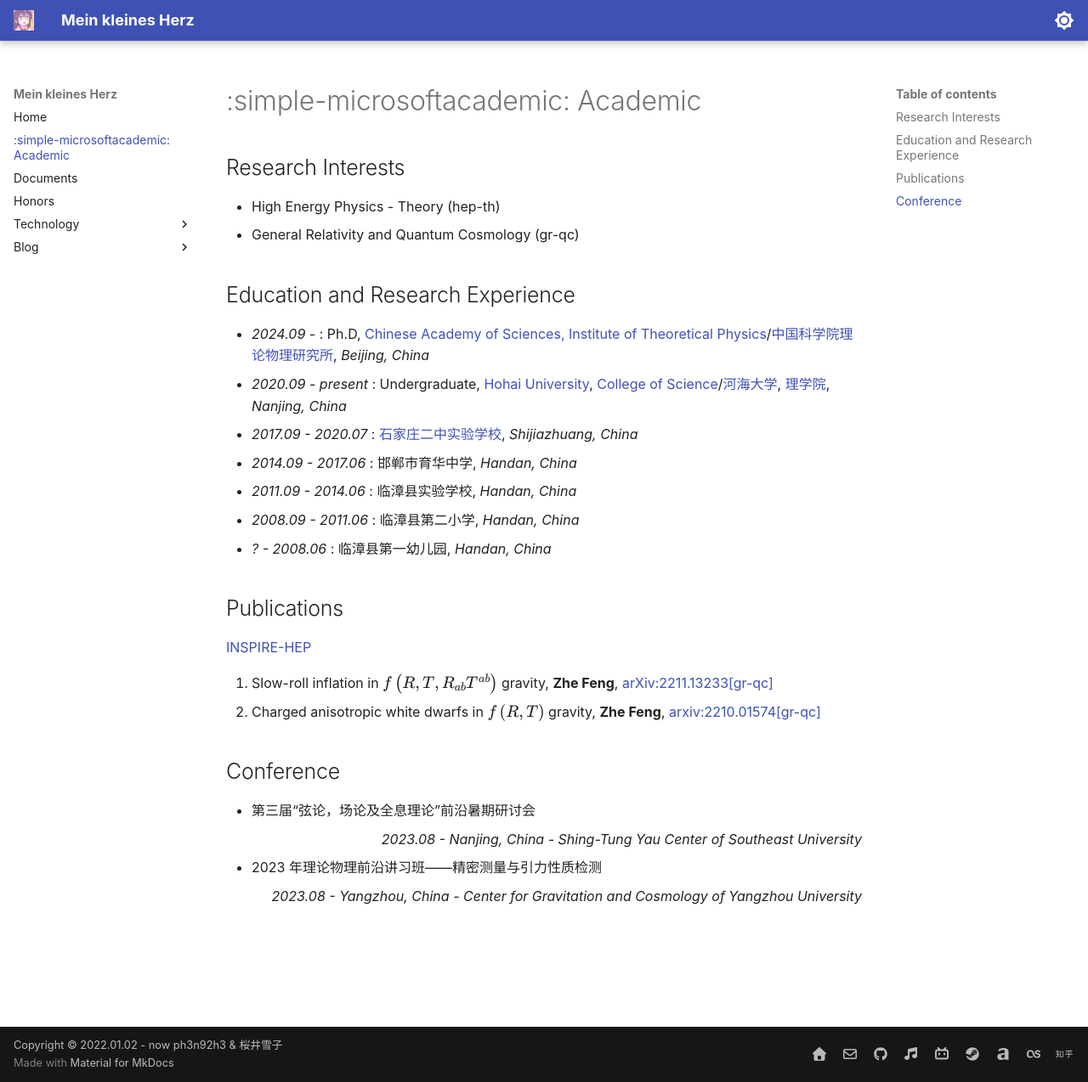
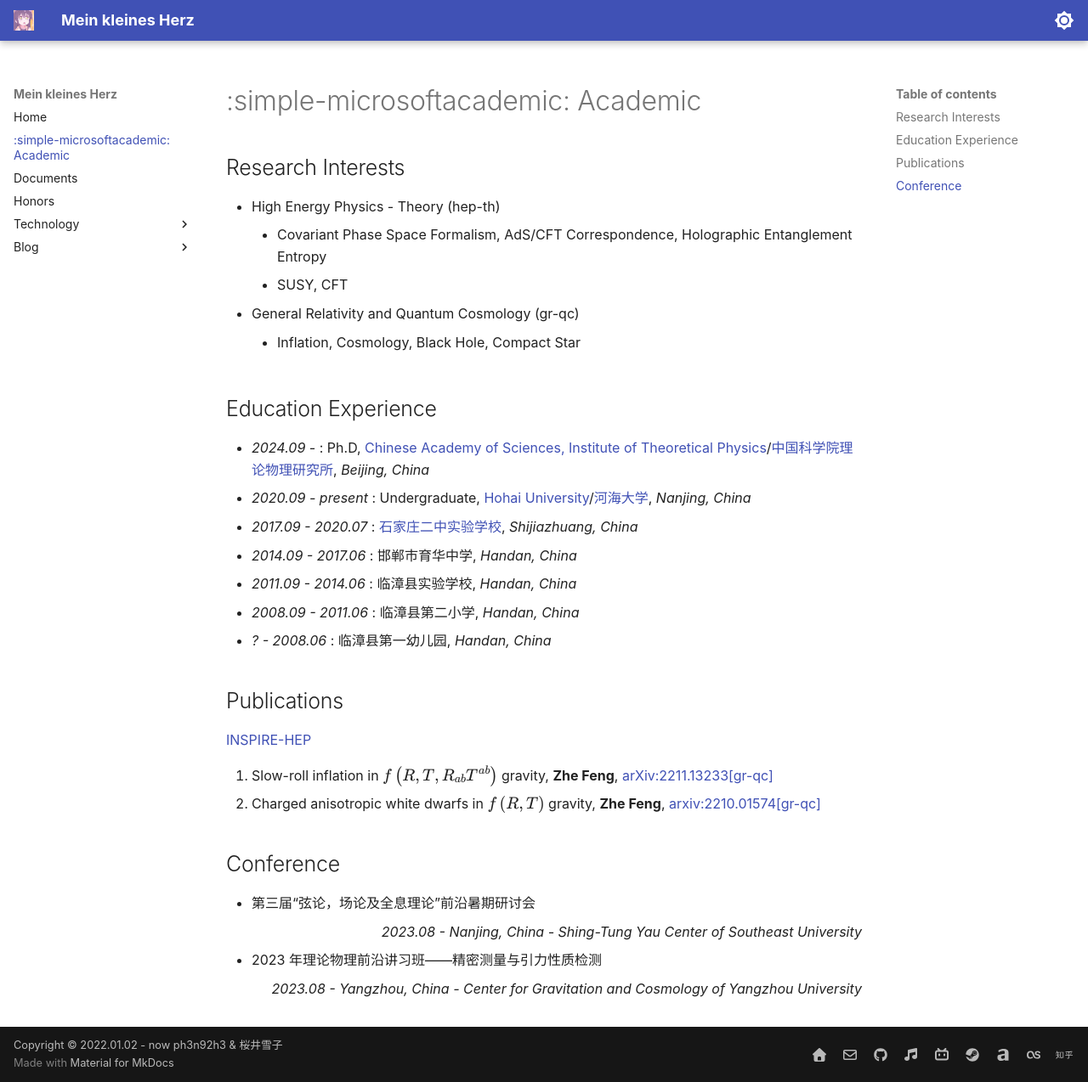
Before and after one commit to ph3n92h3/ph3n92h3.github.io, an MkDocs documentation site: the page built from docs/Academic.md, in a window 1280 px wide and 1274 px high. Shown: the whole window at 85% size. Built offline with MkDocs 1.6.1 and Material for MkDocs 9.7.7, drawn with Linux system fonts in a browser that asks for light colours.

Commit message:
更新学术信息以及简历中对应的部分

```diff
--- a/docs/Academic.md
+++ b/docs/Academic.md
@@ -3,12 +3,15 @@
 ## Research Interests
 
 - High Energy Physics - Theory (hep-th)
+    - Covariant Phase Space Formalism, AdS/CFT Correspondence, Holographic Entanglement Entropy
+    - SUSY, CFT
 - General Relativity and Quantum Cosmology (gr-qc)
+    - Inflation, Cosmology, Black Hole, Compact Star
 
-## Education and Research Experience
+## Education Experience
 
 - *2024.09 -* : Ph.D, [Chinese Academy of Sciences, Institute of Theoretical Physics](http://english.itp.cas.cn)/[中国科学院理论物理研究所](http://itp.cas.cn), *Beijing, China*
-- *2020.09 - present* : Undergraduate, [Hohai University](https://en.hhu.edu.cn/), [College of Science](http://lxy.hhu.edu.cn/en/)/[河海大学](https://hhu.edu.cn/), [理学院](http://lxy.hhu.edu.cn/index), *Nanjing, China*
+- *2020.09 - present* : Undergraduate, [Hohai University](https://en.hhu.edu.cn/)/[河海大学](https://hhu.edu.cn/), *Nanjing, China*
 - *2017.09 - 2020.07* : [石家庄二中实验学校](http://sjzezsyxx.com/), *Shijiazhuang, China*
 - *2014.09 - 2017.06* : 邯郸市育华中学, *Handan, China*
 - *2011.09 - 2014.06* : 临漳县实验学校, *Handan, China*
```
Also changed, not shown: 2 other files.
